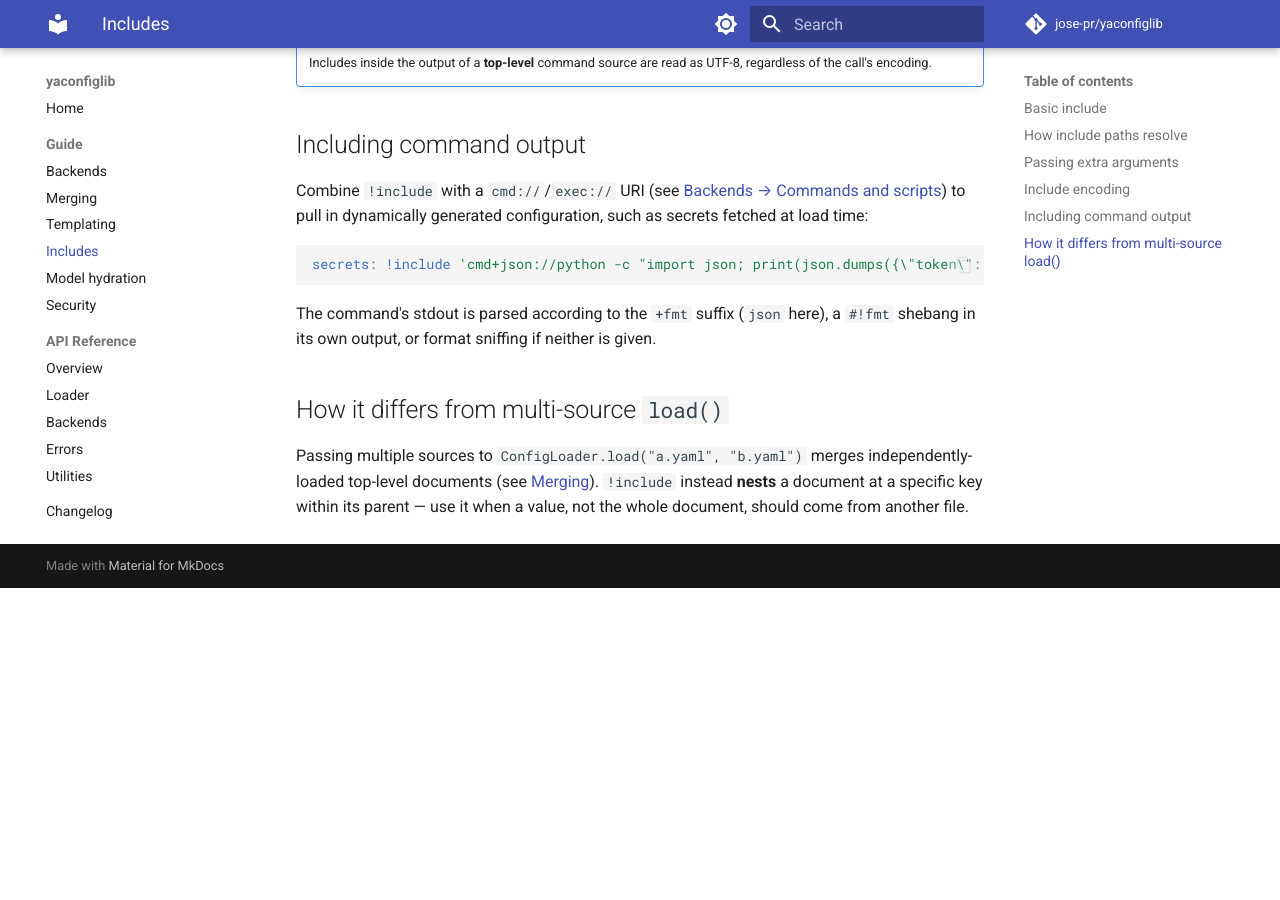
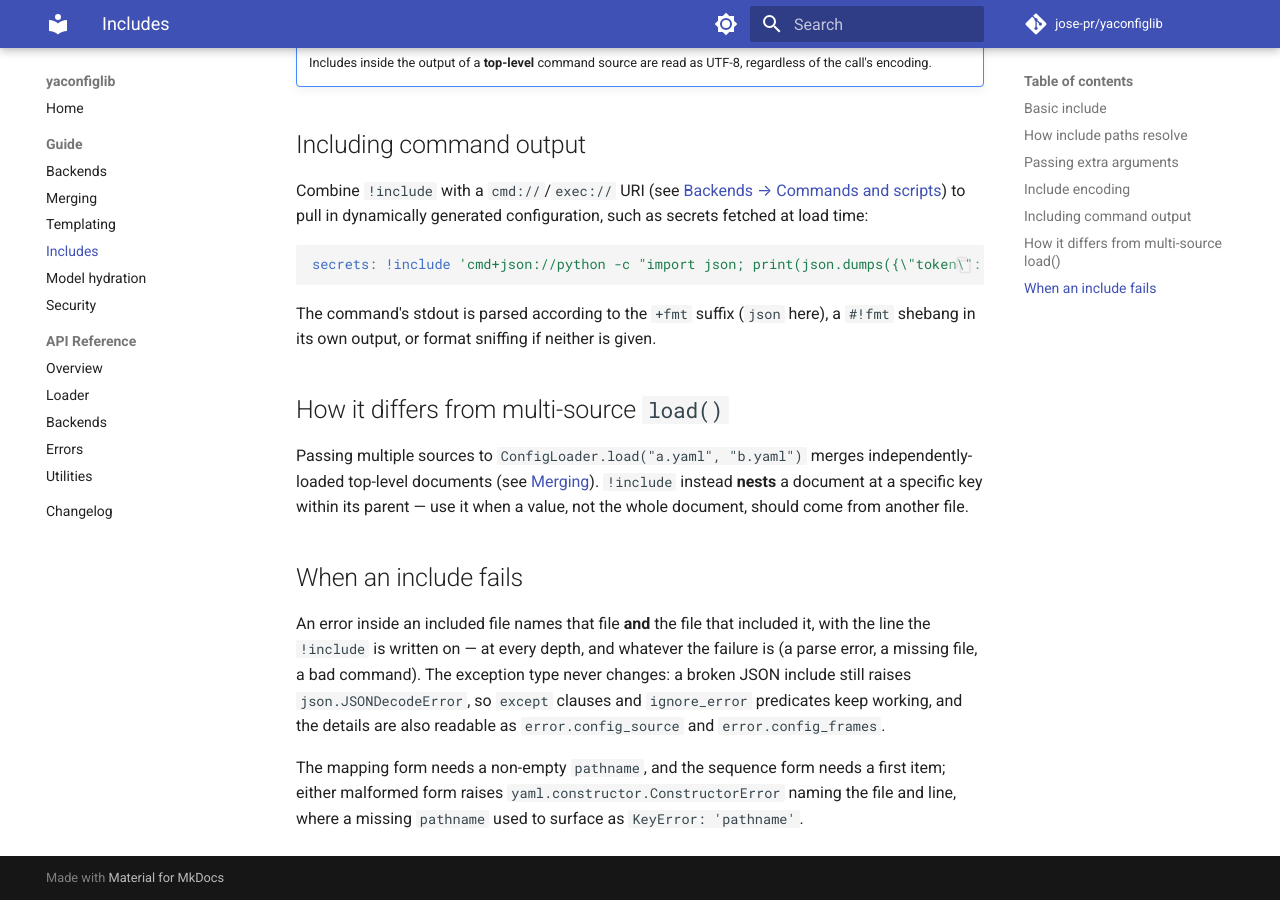
Before and after one commit to jose-pr/yaconfiglib, an MkDocs documentation site: the page built from docs/guide/includes.md, in a window 1280 px wide and 900 px high, scrolled down 2292 px. Built offline with MkDocs 1.6.1 and Material for MkDocs 9.7.7, drawn with Linux system fonts in a browser that asks for light colours; comment, search, counter and statistics services are not loaded; before the commit the page ends 2880 px from its top, so only the background shows below that.

Commit message:
docs: describe the error context record and what it renders
The API header documents config_source/config_frames/config_key, the
ErrorFrame kinds and the suffix format; the includes guide gains a section
on what an error inside an included file says and on the two malformed
!include forms.

```diff
--- a/docs/guide/includes.md
+++ b/docs/guide/includes.md
@@ -127,3 +127,18 @@ independently-loaded top-level documents (see [Merging](merging.md)).
 `!include` instead **nests** a document at a specific key within its
 parent — use it when a value, not the whole document, should come from
 another file.
+
+## When an include fails
+
+An error inside an included file names that file **and** the file that included
+it, with the line the `!include` is written on — at every depth, and whatever
+the failure is (a parse error, a missing file, a bad command). The exception
+type never changes: a broken JSON include still raises
+`json.JSONDecodeError`, so `except` clauses and `ignore_error` predicates keep
+working, and the details are also readable as `error.config_source` and
+`error.config_frames`.
+
+The mapping form needs a non-empty `pathname`, and the sequence form needs a
+first item; either malformed form raises `yaml.constructor.ConstructorError`
+naming the file and line, where a missing `pathname` used to surface as
+`KeyError: 'pathname'`.
```
Also changed, not shown: CHANGELOG.md (+12 -0 lines), src/yaconfiglib/AGENTS.md (+30 -2 lines).
